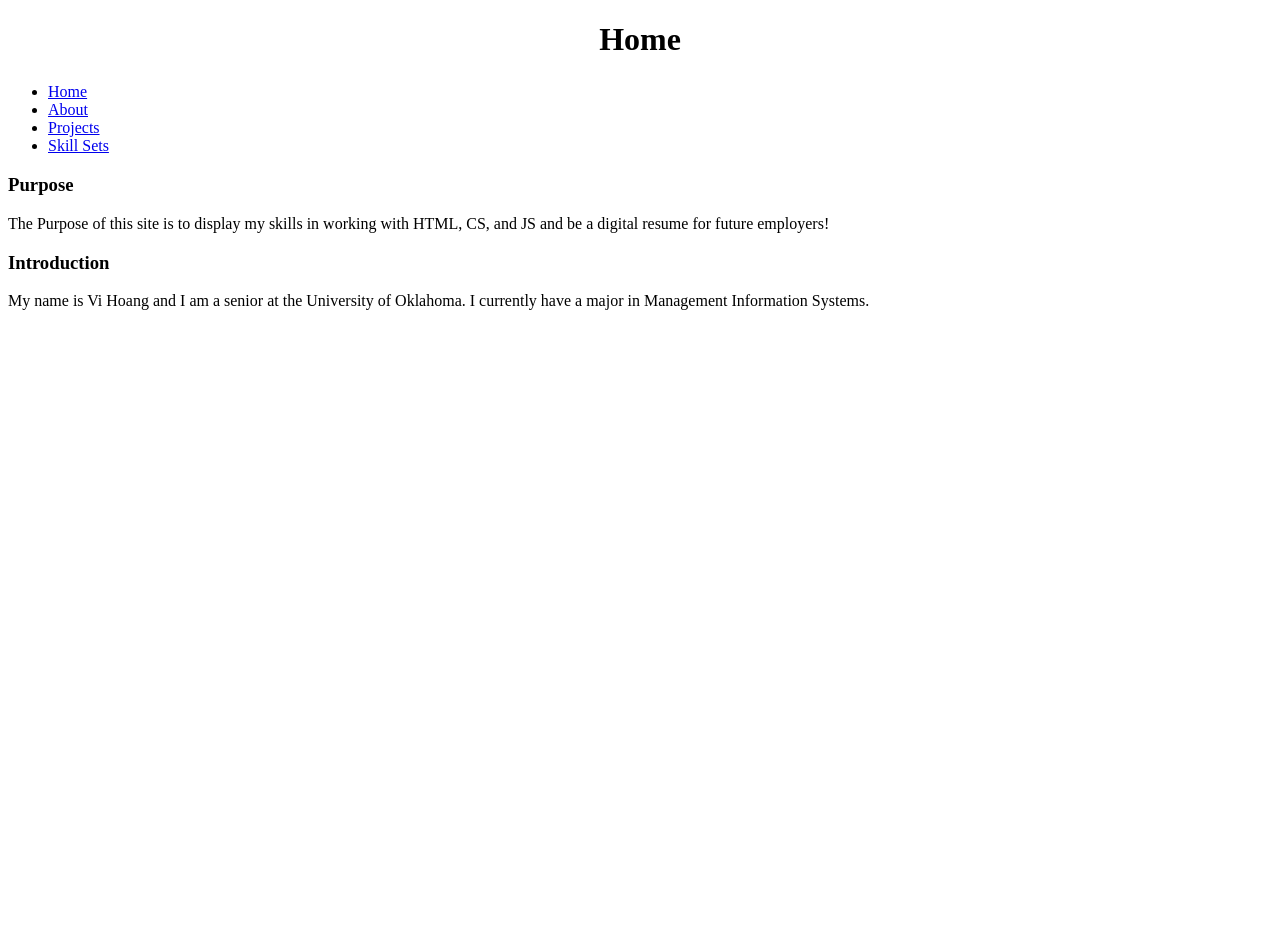
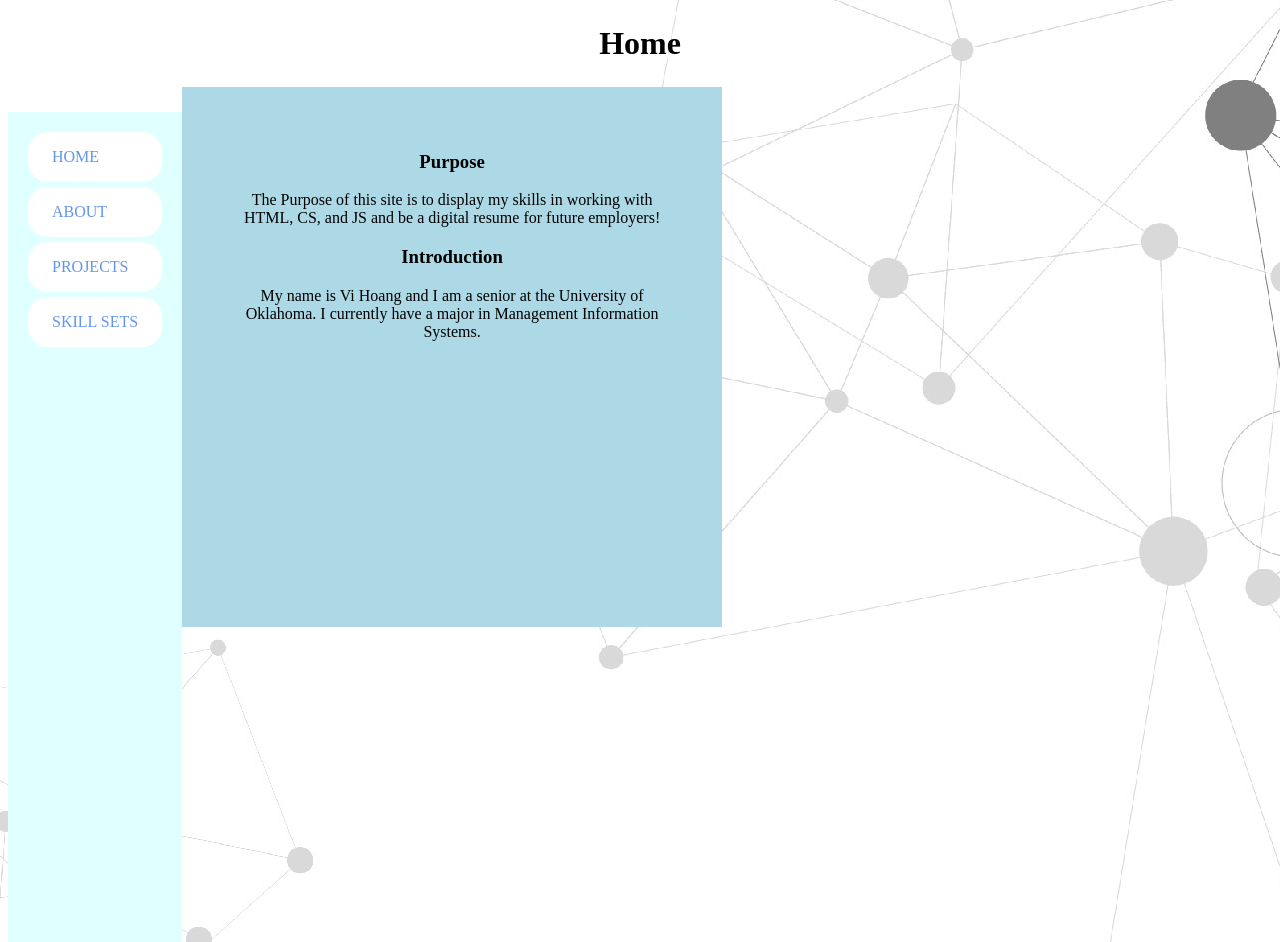
Before and after one commit to nhavihoang/nhavihoang.github.io, a plain HTML site: page index.html in a window 1280 px wide. Before the commit the page ends 800 px from the top, so only its background shows below. Drawn offline with Linux system fonts and the light colour scheme.

Commit message:
fixed index now i think

```diff
--- a/StyleSheet1.css
+++ b/StyleSheet1.css
@@ -38,3 +38,10 @@ text-align: center;*/
     text-align: center;
     border: 5px solid lightblue;
 }
+div
+{
+    margin: 25px;
+}
+body{
+    background: url(../images/background.jpg) no-repeat center center fixed;
+}
--- a/index.html
+++ b/index.html
@@ -4,6 +4,7 @@
 <head>
     <meta charset="utf-8" />
     <title>Personal Website</title>
+    <link rel="stylesheet" href="StyleSheet1.css">
 
 
 </head>
```
